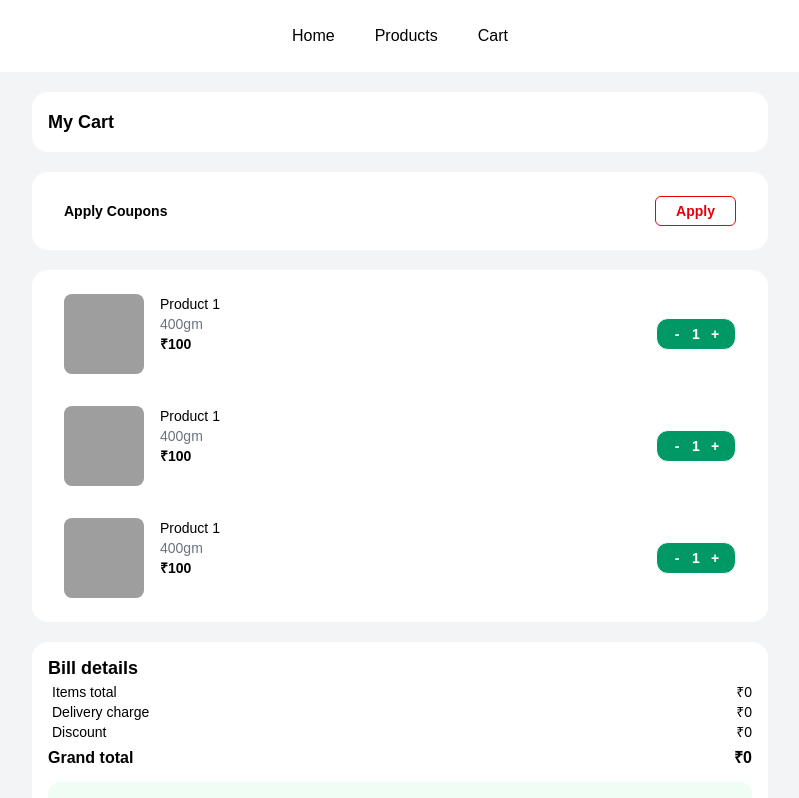
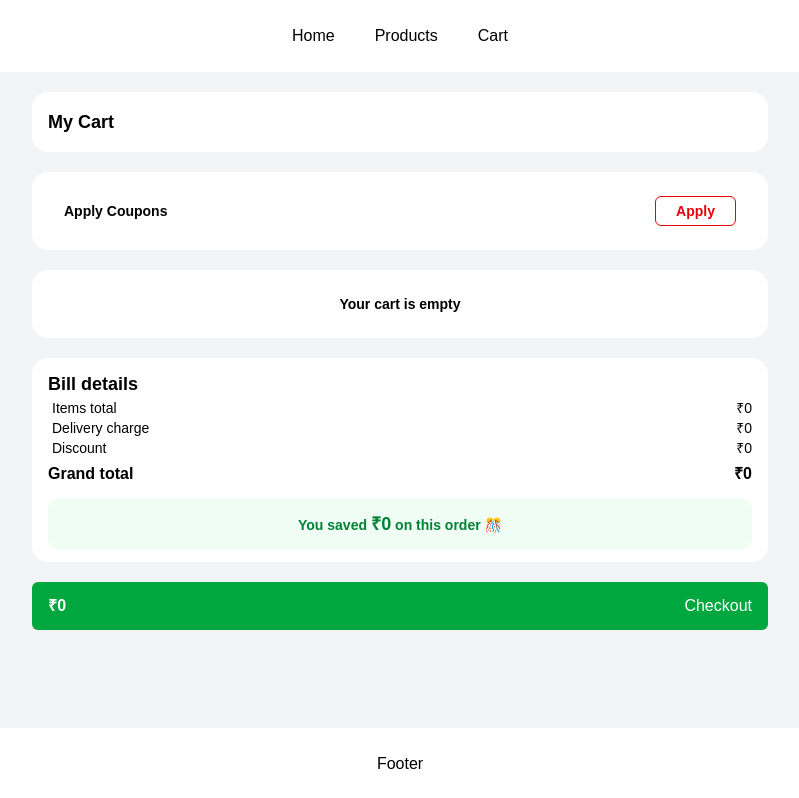
Before and after one commit to Yaksh2004/QuickBuy, a React (Vite) app in the folder client/: page /cart in a window 1280 px wide. Shown: the top 798 px of the page, without its empty margins (240-1039 px from the left). Built offline with nearby package versions, Linux system fonts and the light colour scheme; grey boxes are pictures that could not be loaded.

Commit message:
cart billing working but coupons and discount calculation is left

```diff
--- a/client/src/App.jsx
+++ b/client/src/App.jsx
@@ -4,9 +4,42 @@ import Products from './Products'
 import Home from './Home'
 import Coupons from './Coupons'
 import {Accepted, Cancelled} from './Placed'
+import { useState , useEffect } from "react";
 
 
 function App() {
+
+  const [cart, setCart] = useState({});
+
+  const addToCart = (id) => {
+      setCart((prevState) => ({
+          ...prevState,
+          [id]: !prevState[id] ? 1 : prevState[id] + 1
+      }))
+  }
+
+  const increase = (id) => {
+      setCart((prevState) => ({
+          ...prevState,
+          [id]: prevState[id] + 1
+      }))
+  }
+
+  const decrease = (id) => {
+      setCart((prev) => {
+          const newCart = { ...prev };
+          if(newCart[id] > 1) {
+              newCart[id] -= 1;
+          } else {
+              delete newCart[id];
+          }
+          return newCart;
+      })
+  }
+
+  useEffect(() => {
+    console.log("Cart updated:", cart);
+  }, [cart]);
 
   return (
     <>
@@ -14,8 +47,8 @@ function App() {
       <Routes>
         <Route path="/" element={<Layout />}>
           <Route index element={<Home />} />
-          <Route path='products' element={<Products />} />
-          <Route path="cart" element={<Cart />} >
+          <Route path='products' element={<Products cart={cart} addToCart={addToCart} increase={increase} decrease={decrease} />} />
+          <Route path="cart" element={<Cart cart={cart} increase={increase} decrease={decrease} />} >
             <Route path="coupons" element={<Coupons />} />
           </Route>
           <Route path="placed">
@@ -47,6 +80,4 @@ function Layout() {
   )
 }
 
-
-
 export default App
--- a/client/src/Cart.jsx
+++ b/client/src/Cart.jsx
@@ -1,9 +1,32 @@
 import Counter from "./Counter";
 import { useNavigate, Outlet } from "react-router-dom";
+import { productsData } from "./productsData";
+import { useState, useEffect } from "react";
+
+export default function Cart({ cart, increase, decrease }) {
+    const navigate = useNavigate();
+    const [itemTotal, setItemTotal] = useState(0);
+    const [delivery, setDelivery] = useState(0);
+    const [grand, setGrand] = useState(0);
+    const [savings, setSavings] = useState(0);
+    const [discount, setDiscount] = useState(0);
+
+    useEffect(() => {
+        let total = 0;
+        Object.entries(cart).forEach(([id, quantity]) => {
+            const product = productsData.find(p => p.id === parseInt(id));
+            if (product) total += product.price * quantity;
+        });
+
+        const del = total > 0 && total < 300 ? 40 : 0;
+        const save = total > 300 ? 40 : 0;
+        setItemTotal(total);
+        setDelivery(del);
+        setSavings(save);
+        setGrand(total + del);
+    }, [cart]);
 
 
-export default function Cart() {
-    const navigate = useNavigate();
     return (
         <div className="w-full max-w-3xl flex flex-col gap-5 py-5 ">
             <div className="bg-white rounded-2xl text-lg font-semibold mx-4 p-4 ">
@@ -15,19 +38,32 @@ export default function Cart() {
             </div>
             <Outlet />
             <div className="flex rounded-2xl flex-col gap-8 px-8 py-6 bg-white mx-4">
-                <CartProduct name="Product 1" image="https://i.pinimg.com/474x/9d/95/95/9d959515541b9f3dfa0e2fa7918ca4a2.jpg" weight="400gm" price="100" quantity="1" />
-                <CartProduct name="Product 1" image="https://i.pinimg.com/474x/9d/95/95/9d959515541b9f3dfa0e2fa7918ca4a2.jpg" weight="400gm" price="100" quantity="1" />
-                <CartProduct name="Product 1" image="https://i.pinimg.com/474x/9d/95/95/9d959515541b9f3dfa0e2fa7918ca4a2.jpg" weight="400gm" price="100" quantity="1" />
+                {Object.entries(cart).length === 0 ? (
+                    <div className="text-center text-sm font-bold">Your cart is empty</div>
+                ) : (
+                    Object.entries(cart).map(([id, quantity]) => {
+                        const product = productsData.find(p => p.id === parseInt(id));
+                        return <CartProduct
+                        key={id}
+                        name={product.name}
+                        image={product.image}
+                        weight={product.weight}
+                        price={product.price}
+                        quantity={quantity}
+                        onInc={() => increase(id)}
+                        onDec={() => decrease(id)} />
+                    })
+                )}
             </div>
             <div className=" flex flex-col rounded-2xl px-4 py-3 bg-white mx-4">
                 <div className="text-lg font-bold">Bill details</div>
                 <div className="ml-1 flex text-sm justify-between">
                     <div>Items total</div>
-                    <div>₹0</div>
+                    <div>₹{itemTotal}</div>
                 </div>
                 <div className="ml-1 flex text-sm justify-between">
                     <div>Delivery charge</div>
-                    <div>₹0</div>
+                    <div>₹{delivery}</div>
                 </div>
                 <div className="ml-1 flex text-sm justify-between">
                     <div>Discount</div>
@@ -35,10 +71,10 @@ export default function Cart() {
                 </div>
                 <div className="flex justify-between mt-1 font-bold">
                     <div>Grand total</div>
-                    <div>₹0</div>
+                    <div>₹{grand}</div>
                 </div>
                 <div className="mt-3 p-3 rounded-xl bg-green-50 text-green-700 font-bold text-sm text-center">
-                    You saved <span className="text-lg">₹0</span> on this order 🎊
+                    You saved <span className="text-lg">₹{savings}</span> on this order 🎊
                 </div>
             </div>
             <button className="flex cursor-pointer hover:bg-green-700 transition bg-green-600 rounded-md px-4 py-3 mx-4 justify-between text-white">
@@ -62,6 +98,6 @@ function CartProduct(props) {
                 <div className="text-sm font-semibold">₹{props.price}</div>
             </div>
         </div>
-        <div><Counter count={1} /></div>
+        <div><Counter count={props.quantity} onIncrease={props.onInc} onDecrease={props.onDec} /></div>
     </div>)
 }
--- a/client/src/Products.jsx
+++ b/client/src/Products.jsx
@@ -1,88 +1,23 @@
 import Product from "./Product";
-import { useState, useEffect } from "react";
+import { productsData } from "./productsData";
 
-export default function Products() {
-
-    const [cart, setCart] = useState({});
-
-    const addToCart = (id) => {
-        setCart((prevState) => ({
-            ...prevState,
-            [id]: !prevState[id] ? 1 : prevState[id] + 1
-        }))
-    }
-
-    const increase = (id) => {
-        setCart((prevState) => ({
-            ...prevState,
-            [id]: prevState[id] + 1
-        }))
-    }
-
-    const decrease = (id) => {
-        setCart((prev) => {
-            const newCart = { ...prev };
-            if(newCart[id] > 1) {
-                newCart[id] -= 1;
-            } else {
-                delete newCart[id];
-            }
-            return newCart;
-        })
-    }
-
+export default function Products({cart, addToCart, increase, decrease }) {
     return (
         <>
             <div className="grid grid-cols-2 gap-4 sm:grid-cols-3 lg:grid-cols-4 xl:grid-cols-6 p-6">
                 {productsData.map((product)=>{
-                    return <Product key={product.id} name={product.name} image={product.image} weight={product.weight} price={product.price} quantity={cart[product.id] ?? 0} onAdd={() => addToCart(product.id)} onInc={() => increase(product.id)} onDec={() => decrease(product.id)} />
+                    return <Product
+                    key={product.id}
+                    name={product.name}
+                    image={product.image}
+                    weight={product.weight}
+                    price={product.price}
+                    quantity={cart[product.id] ?? 0}
+                    onAdd={() => addToCart(product.id)}
+                    onInc={() => increase(product.id)}
+                    onDec={() => decrease(product.id)} />
                 })}
             </div>
         </>
     )
 }
-
-const productsData = [
-    {
-        id: 1,
-        name: "Burger",
-        image: "https://media.istockphoto.com/id/520410807/photo/cheeseburger.jpg?s=612x612&w=0&k=20&c=fG_OrCzR5HkJGI8RXBk76NwxxTasMb1qpTVlEM0oyg4=",
-        weight: "100gm",
-        price: "100",
-    },
-    {
-        id: 2,
-        name: "Pizza",
-        image: "https://www.foodandwine.com/thmb/4qg95tjf0mgdHqez5OLLYc0PNT4=/750x0/filters:no_upscale():max_bytes(150000):strip_icc():format(webp)/classic-cheese-pizza-FT-RECIPE0422-31a2c938fc2546c9a07b7011658cfd05.jpg",
-        weight: "440gm",
-        price: "500",
-    },
-    {
-        id: 3,
-        name: "Cheese Slices",
-        image: "https://cdn.grofers.com/cdn-cgi/image/f=auto,fit=scale-down,q=70,metadata=none,w=900/da/cms-assets/cms/product/37bf3dc2-c66a-4c44-b0d5-88398d3f2879.jpg",
-        weight: "200gm",
-        price: "250",
-    },
-    {
-        id: 4,
-        name: "Burger",
-        image: "https://media.istockphoto.com/id/520410807/photo/cheeseburger.jpg?s=612x612&w=0&k=20&c=fG_OrCzR5HkJGI8RXBk76NwxxTasMb1qpTVlEM0oyg4=",
-        weight: "100gm",
-        price: "100",
-    },
-    {
-        id: 5,
-        name: "Pizza",
-        image: "https://www.foodandwine.com/thmb/4qg95tjf0mgdHqez5OLLYc0PNT4=/750x0/filters:no_upscale():max_bytes(150000):strip_icc():format(webp)/classic-cheese-pizza-FT-RECIPE0422-31a2c938fc2546c9a07b7011658cfd05.jpg",
-        weight: "440gm",
-        price: "500",
-    },
-    {
-        id: 6,
-        name: "Cheese Slices",
-        image: "https://cdn.grofers.com/cdn-cgi/image/f=auto,fit=scale-down,q=70,metadata=none,w=900/da/cms-assets/cms/product/37bf3dc2-c66a-4c44-b0d5-88398d3f2879.jpg",
-        weight: "200gm",
-        price: "250",
-    }
-]
--- /dev/null
+++ b/client/src/productsData.js
@@ -0,0 +1,44 @@
+export const productsData = [
+    {
+        id: 1,
+        name: "Burger",
+        image: "https://media.istockphoto.com/id/520410807/photo/cheeseburger.jpg?s=612x612&w=0&k=20&c=fG_OrCzR5HkJGI8RXBk76NwxxTasMb1qpTVlEM0oyg4=",
+        weight: "100gm",
+        price: "100",
+    },
+    {
+        id: 2,
+        name: "Pizza",
+        image: "https://www.foodandwine.com/thmb/4qg95tjf0mgdHqez5OLLYc0PNT4=/750x0/filters:no_upscale():max_bytes(150000):strip_icc():format(webp)/classic-cheese-pizza-FT-RECIPE0422-31a2c938fc2546c9a07b7011658cfd05.jpg",
+        weight: "440gm",
+        price: "500",
+    },
+    {
+        id: 3,
+        name: "Cheese Slices",
+        image: "https://cdn.grofers.com/cdn-cgi/image/f=auto,fit=scale-down,q=70,metadata=none,w=900/da/cms-assets/cms/product/37bf3dc2-c66a-4c44-b0d5-88398d3f2879.jpg",
+        weight: "200gm",
+        price: "250",
+    },
+    {
+        id: 4,
+        name: "Burger",
+        image: "https://media.istockphoto.com/id/520410807/photo/cheeseburger.jpg?s=612x612&w=0&k=20&c=fG_OrCzR5HkJGI8RXBk76NwxxTasMb1qpTVlEM0oyg4=",
+        weight: "100gm",
+        price: "100",
+    },
+    {
+        id: 5,
+        name: "Pizza",
+        image: "https://www.foodandwine.com/thmb/4qg95tjf0mgdHqez5OLLYc0PNT4=/750x0/filters:no_upscale():max_bytes(150000):strip_icc():format(webp)/classic-cheese-pizza-FT-RECIPE0422-31a2c938fc2546c9a07b7011658cfd05.jpg",
+        weight: "440gm",
+        price: "500",
+    },
+    {
+        id: 6,
+        name: "Cheese Slices",
+        image: "https://cdn.grofers.com/cdn-cgi/image/f=auto,fit=scale-down,q=70,metadata=none,w=900/da/cms-assets/cms/product/37bf3dc2-c66a-4c44-b0d5-88398d3f2879.jpg",
+        weight: "200gm",
+        price: "250",
+    }
+]
```
